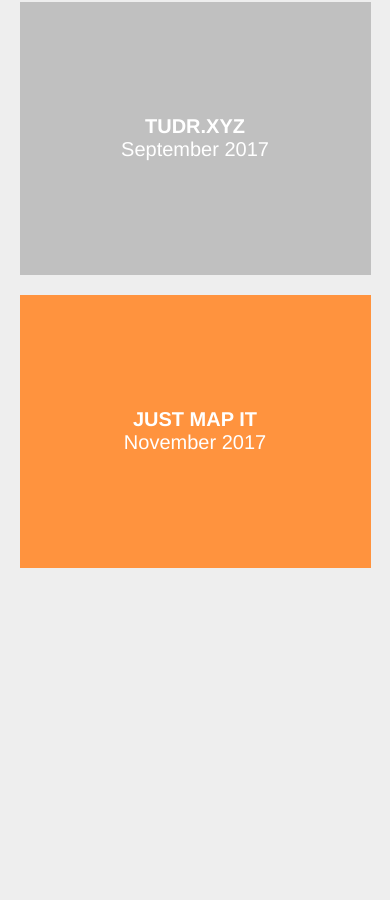
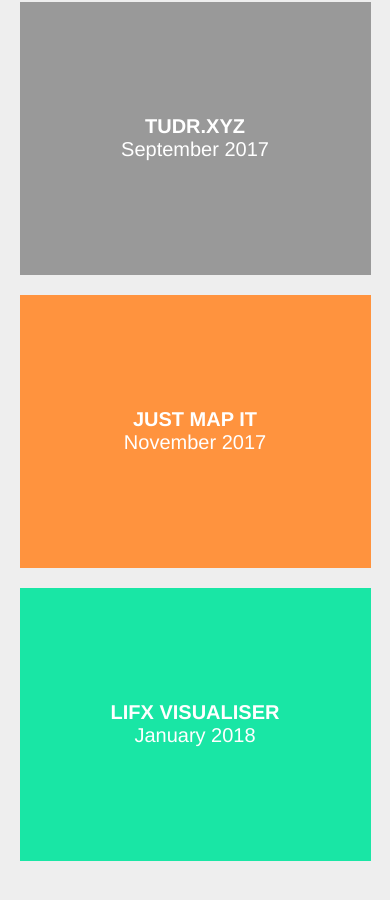
Before and after one commit to sekaru/tudr.xyz, a Vue app: page / in a window 390 px wide. Shown: the part 2919-3819 px from the top of the page. Before the commit the page ends 3537 px from the top, so only its background shows below. Built offline with nearby package versions, Linux system fonts and the light colour scheme.

Commit message:
Support for additional classes on project cards, lifx project, better mobile scaling

```diff
--- a/src/components/Hello.vue
+++ b/src/components/Hello.vue
@@ -6,8 +6,8 @@
       <div class="card"
            v-for="project in projects"
            :key="project.name"
-           v-bind:class="{expanded: project.expanded, flipable: !project.expanded, 'expanded-anim': project.expanded && !project.slides[project.slideIndex].img}"
            v-on:click="clickProject(project)"
+           v-bind:class="[{expanded: project.expanded, flipable: !project.expanded, 'expanded-anim': project.expanded && !project.slides[project.slideIndex].img}, project.additionalClasses]"
            v-bind:style="{'background-color': project.color, cursor: !project.expanded ? 'pointer' : project.slides[project.slideIndex].text.length===0 ? 'pointer': 'default'}">
 
         <!-- Slide background(s) -->
@@ -183,7 +183,7 @@
 .card {
   position: relative;
   width: 300px;
-  height: 15vw;
+  height: 250px;
   color: white;
   display: flex;
   align-items: center;
@@ -217,7 +217,7 @@
   }
 
   80% {
-    transform: scale(1.25);
+    transform: scale(1.2);
   }
 
   to {
@@ -245,7 +245,7 @@
 }
 
 .expanded-anim {
-  animation: 1s hue ease;
+  animation: 1s hue linear;
   animation-iteration-count: 1;
   animation-fill-mode: forwards;
 }
@@ -318,6 +318,20 @@
   opacity: 0;
 }
 
+.party {
+  animation: party-anim 2s infinite ease-out;
+}
+
+@keyframes party-anim {
+  0%   {background: hsl(0, 80%, 50%)}
+  20%  {background: hsl(30, 100%, 60%);}
+  40%  {background: hsl(120, 80%, 50%);}
+  60%  {background: hsl(180, 80%, 50%);}
+  70%  {background: hsl(220, 80%, 50%);}
+  80%  {background: hsl(300, 80%, 50%);}
+  100%  {background: hsl(360, 80%, 50%);}
+}
+
 @media (max-width: 768px) {
   .card {
     width: 90vw;
@@ -327,9 +341,15 @@
   }
 
   .expanded {
-    width: 100vw;
+    width: 90vw;
     height: 50vh;
     font-size: 1rem !important;
   }
+
+  @keyframes flip {
+    80% {
+      transform: scale(1.1);
+    }
+  }
 }
 </style>
--- a/src/components/projects.js
+++ b/src/components/projects.js
@@ -246,7 +246,7 @@
   {
     title: 'tudr.xyz',
     date: 'September 2017',
-    color: 'silver',
+    color: '#999',
     slides: [
       {
         text: 'You are here. A portfolio site built in a few days to learn Vue.js. The app features a dynamic slide system used to display each project',
@@ -297,5 +297,20 @@
     url: 'github.com/sekaru/justmapit',
     builtWith: ['React Native', 'Google Maps & Places APIs'],
     learnText: 'Source:'
-  }
+  },
+  {
+    title: 'LIFX Visualiser',
+    date: 'January 2018',
+    color: '#191414',
+    additionalClasses: 'party',
+    slides: [
+      {
+        text: 'Visualise your Spotify music through a LIFX device using Spotify\'s web API and audio analysis tool',
+        img: ''
+      }
+    ],
+    url: 'github.com/sekaru/spotify-lifx-visualiser',
+    builtWith: ['Node', 'Pug'],
+    learnText: 'Source:'
+  },
 ]
```
